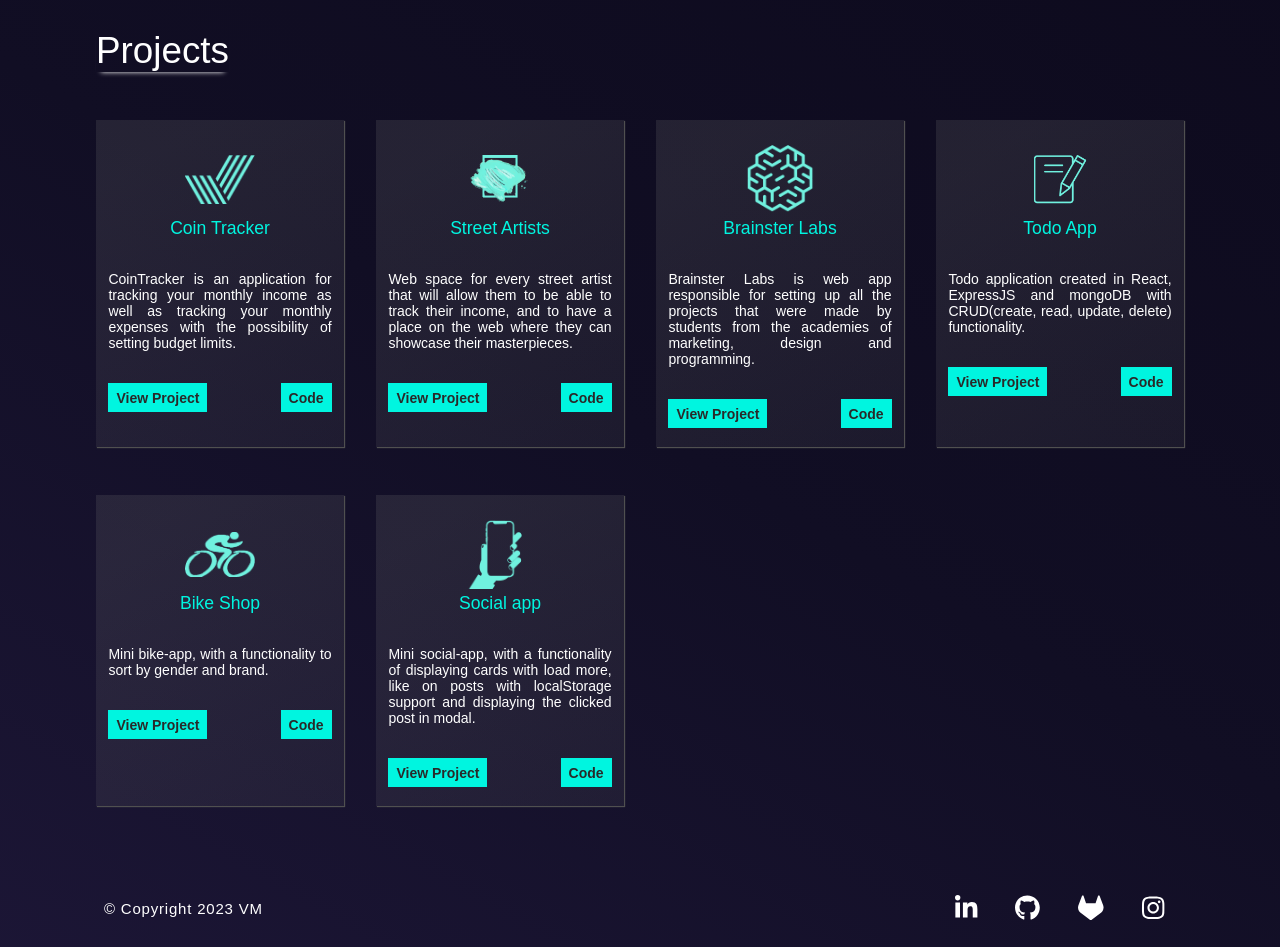
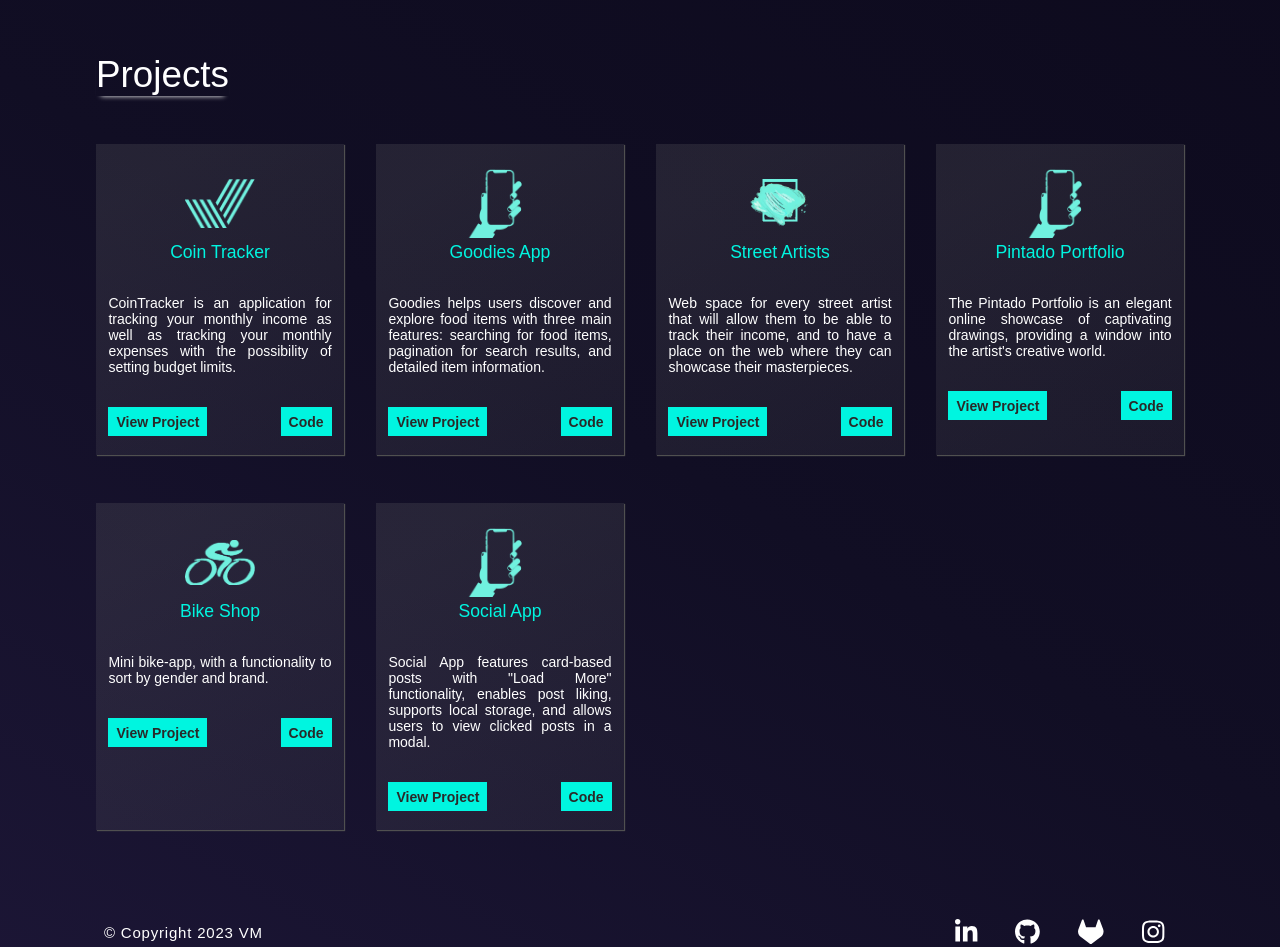
Before and after one commit to vladimirmomiroski/portfolio, a React (Create React App) app: page / in a window 1280 px wide. Shown: the part 1980-2927 px from the top of the page. Built offline with nearby package versions, Linux system fonts and the light colour scheme; a web font is replaced by a local one.

Commit message:
changed list of project

```diff
--- a/src/App.css
+++ b/src/App.css
@@ -28,7 +28,7 @@ html {
 }
 
 .bgLight {
-  background-color: #f1fff1;
+  background-color:  #FAF9F5;
 }
 
 h1,
--- a/src/Data.js
+++ b/src/Data.js
@@ -26,6 +26,16 @@ export const Skills = [
     },
     {
       id: 2,
+      name: "Goodies App",
+      desc: `Goodies helps users discover and explore food items with three main features: searching for food items, pagination for search results, and detailed item information.`,
+      image: "/assets/images/socialLogo.png",
+      responsive: ["Mobile", "Dekstop", "Tablet"],
+      technologies: ["React"],
+      github: "https://github.com/vladimirmomiroski/delicious_food",
+      host: "https://goodies-food.netlify.app"
+    },
+    {
+      id: 3,
       name: "Street Artists",
       desc: `Web space for every street artist that will allow them to be able to track their
       income, and to have a place on the web where they can showcase their masterpieces.`,
@@ -35,27 +45,15 @@ export const Skills = [
       github: "https://github.com/vladimirmomiroski/streetArtists",
       host: "https://street-artists.netlify.app/",
     },
-
-    {
-      id: 3,
-      name: "Brainster Labs",
-      desc: `Brainster Labs is web app responsible for setting up all the projects that were made by students from the academies of marketing, design and
-      programming.`,
-      image: "/assets/images/brainsterLogo.png",
-      responsive: ["Mobile", "Dekstop", "Tablet"],
-      technologies: ["HTML", "CSS", "JavaScript", "PHP", "MySql"],
-      github: "https://github.com/vladimirmomiroski/brainsterLabs",
-      host: "https://vladimirmomiroski12.000webhostapp.com/index.html",
-    },
     {
       id: 4,
-      name: "Todo App",
-      desc: `Todo application created in React, ExpressJS and mongoDB with CRUD(create, read, update, delete) functionality.`,
-      image: "/assets/images/todoLogo.png",
-      responsive: ["Dekstop"],
-      technologies: ["React", "ExpressJS", "NodeJS", "mongoDB" ],
-      github: "https://github.com/vladimirmomiroski/todo_app",
-      host: "",
+      name: "Pintado Portfolio",
+      desc: `The Pintado Portfolio is an elegant online showcase of captivating drawings, providing a window into the artist's creative world.`,
+      image: "/assets/images/socialLogo.png",
+      responsive: ["Mobile", "Dekstop", "Tablet"],
+      technologies: ["React"],
+      github: "https://github.com/vladimirmomiroski/pintado-portfolio",
+      host: "https://aleksandra-pintado.netlify.app",
     },
     {
       id: 5,
@@ -65,16 +63,17 @@ export const Skills = [
       responsive: ["Dekstop"],
       technologies: ["React"],
       github: "https://github.com/vladimirmomiroski/bike-shop",
-      host: "",
+      host: "https://mini-bike-shop.netlify.app",
     },
     {
       id: 6,
-      name: "Social app",
-      desc: `Mini social-app, with a functionality of displaying cards with load more, like on posts with localStorage support and displaying the clicked post in modal.`,
+      name: "Social App",
+      desc: `Social App features card-based posts with "Load More" functionality, enables post liking, supports local storage, and allows users to view clicked posts in a modal.`,
       image: "/assets/images/socialLogo.png",
       responsive: ["Mobile", "Dekstop", "Tablet"],
       technologies: ["HTML", "CSS", "JavaScript"],
       github: "https://github.com/vladimirmomiroski/EmbedSocial",
-      host: "",
+      host: "https://mini-social-app1.netlify.app",
     },
+
   ];
--- a/src/sections/projects/ProjectItem.module.css
+++ b/src/sections/projects/ProjectItem.module.css
@@ -6,9 +6,9 @@
 }
 
 .bgLight {
-  background: linear-gradient(147.16deg, rgba(208, 240, 255, 0.4) 14.71%, rgba(208, 240, 255, 0.3) 114.16%);
-  -webkit-box-shadow: 1px 1px 1px #e9e9e9;
-  box-shadow: 1px 1px 1px #e9e9e9;
+  background: linear-gradient(147.16deg,  rgba(191, 255, 226, 0.2) 14.71%,  rgba(191, 255, 226, 0.3) 114.16%);
+  -webkit-box-shadow: 1px 1px 1px #d4d4d4;
+  box-shadow: 1px 1px 1px #d4d4d4;
 }
 
 .colorLight {
--- a/src/sections/skills/MainSectionSkills.module.css
+++ b/src/sections/skills/MainSectionSkills.module.css
@@ -1,7 +1,7 @@
 
 .container {
     text-align: center;
-    padding: 1.5rem 0;
+    padding: 1.5rem 0 3rem;
     width: 85%;
     margin:0 auto;
 }
@@ -37,6 +37,7 @@
 
     .container {
         width: 87%;
+        padding: 1.5rem 0;
     }
     .skillsContainer {
         grid-template-columns: repeat(1, 1fr);
--- a/src/sections/skills/MainSectionSkillsItem/MainSectionSkillsItem.module.css
+++ b/src/sections/skills/MainSectionSkillsItem/MainSectionSkillsItem.module.css
@@ -13,7 +13,7 @@
 }
 
 .bgDark {
-  background: linear-gradient(147.16deg, rgba(208, 240, 255, 0.4) 14.71%, rgba(208, 240, 255, 0.3) 114.16%);;
+  background: linear-gradient(147.16deg,  rgba(191, 255, 226, 0.2) 14.71%,  rgba(191, 255, 226, 0.3) 114.16%);
 }
 
 .textTitle {
```
